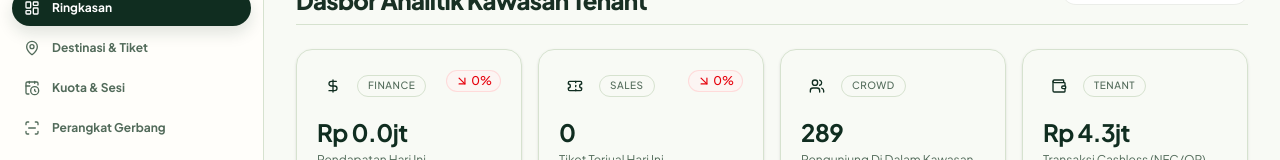
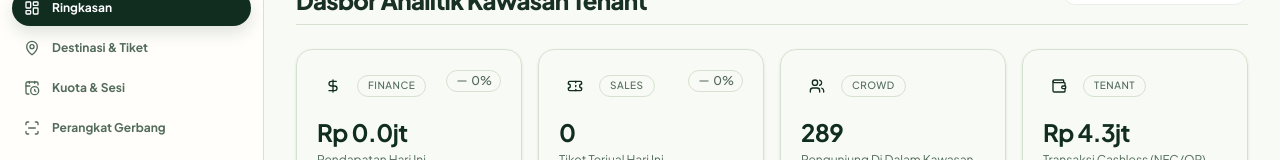
Before and after one commit to Derylfabiensyah/passify, a React (Vite) app in the folder frontend/: page /admin in a window 1280 px wide. Shown: the part 136-296 px from the top of the page. Built offline with nearby package versions, Linux system fonts and the light colour scheme; no server answers.

Commit message:
feat(admin): add dynamic threshold colors, trendDirection, and progressLabel to AdminStatCard

```diff
--- a/frontend/src/components/admin/AdminStatCard.jsx
+++ b/frontend/src/components/admin/AdminStatCard.jsx
@@ -1,5 +1,5 @@
 import React from 'react';
-import { ArrowUpRight, ArrowDownRight } from 'lucide-react';
+import { ArrowUpRight, ArrowDownRight, Minus } from 'lucide-react';
 import { StatCardSkeleton } from '../common/Skeleton';
 
 export default function AdminStatCard({
@@ -8,7 +8,9 @@ export default function AdminStatCard({
   value,
   subValue,
   trend,
+  trendDirection, // 'up' | 'down' | 'neutral'
   progress,
+  progressLabel = 'Keterisian Kuota',
   badgeText,
   isLoading = false
 }) {
@@ -16,7 +18,17 @@ export default function AdminStatCard({
     return <StatCardSkeleton />;
   }
 
-  const trendUp = trend > 0;
+  // Determine trend direction
+  const isUp = trendDirection ? trendDirection === 'up' : (trend !== undefined && trend > 0);
+  const isDown = trendDirection ? trendDirection === 'down' : (trend !== undefined && trend < 0);
+  const isNeutral = trendDirection ? trendDirection === 'neutral' : (trend !== undefined && trend === 0);
+
+  // Dynamic progress threshold color
+  const getProgressColor = (pct) => {
+    if (pct >= 90) return 'bg-red-500';
+    if (pct >= 75) return 'bg-amber-500';
+    return 'bg-[var(--leaf)]';
+  };
 
   return (
     <div className="p-5 bg-[var(--surface)] border border-[var(--border)] rounded-2xl shadow-sm hover:shadow-md transition-all duration-200">
@@ -32,20 +44,20 @@ export default function AdminStatCard({
           )}
         </div>
 
-        {trend !== undefined && (
+        {(trend !== undefined || trendDirection !== undefined) && (
           <div
             className={`inline-flex items-center gap-0.5 text-xs font-medium px-2 py-0.5 rounded-full ${
-              trendUp
+              isUp
                 ? 'text-emerald-700 bg-emerald-50/70 border border-emerald-200/60'
-                : 'text-red-600 bg-red-50/70 border border-red-200/60'
+                : isDown
+                ? 'text-red-600 bg-red-50/70 border border-red-200/60'
+                : 'text-gray-600 bg-gray-50 border border-gray-200'
             }`}
           >
-            {trendUp ? (
-              <ArrowUpRight className="w-3.5 h-3.5" />
-            ) : (
-              <ArrowDownRight className="w-3.5 h-3.5" />
-            )}
-            <span>{Math.abs(trend)}%</span>
+            {isUp && <ArrowUpRight className="w-3.5 h-3.5" />}
+            {isDown && <ArrowDownRight className="w-3.5 h-3.5" />}
+            {isNeutral && <Minus className="w-3.5 h-3.5" />}
+            {trend !== undefined && <span>{Math.abs(trend)}%</span>}
           </div>
         )}
       </div>
@@ -65,12 +77,19 @@ export default function AdminStatCard({
       {progress !== undefined && (
         <div className="mt-3.5 pt-3 border-t border-[var(--border)]">
           <div className="flex items-center justify-between text-[11px] text-[var(--ink-soft)] mb-1.5">
-            <span>Keterisian Kuota</span>
+            <span>{progressLabel}</span>
             <span className="font-semibold text-[var(--forest-deep)]">{progress}%</span>
           </div>
-          <div className="w-full h-1.5 rounded-full bg-[var(--canvas)] overflow-hidden">
+          <div
+            className="w-full h-1.5 rounded-full bg-[var(--canvas)] overflow-hidden"
+            role="progressbar"
+            aria-valuenow={Math.min(100, Math.max(0, progress))}
+            aria-valuemin={0}
+            aria-valuemax={100}
+            aria-label={`${progressLabel}: ${progress}%`}
+          >
             <div
-              className="h-full rounded-full bg-[var(--leaf)] transition-all duration-500"
+              className={`h-full rounded-full transition-all duration-500 ${getProgressColor(progress)}`}
               style={{ width: `${Math.min(100, Math.max(0, progress))}%` }}
             />
           </div>
```
